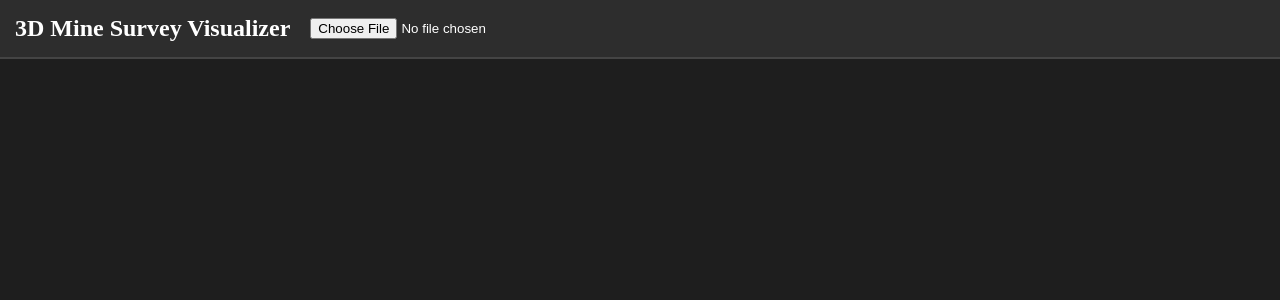
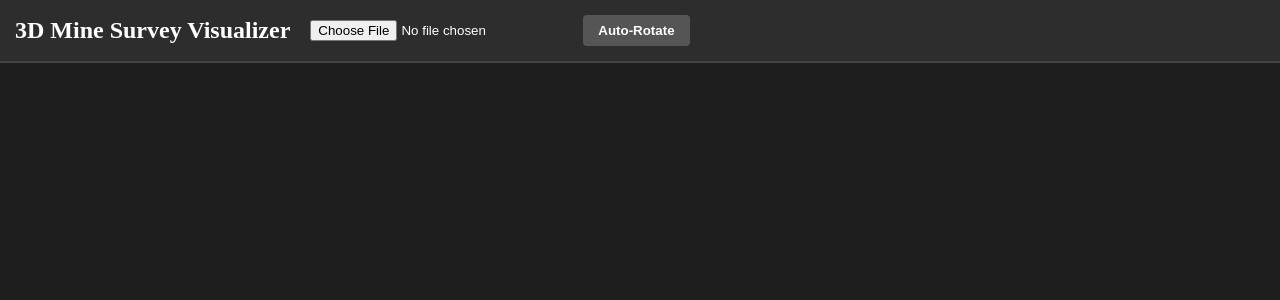
Before and after one commit to AmarMultiverse/3d-mine-survey-visualizer, a React (Vite) app: page / in a window 1280 px wide. Shown: the top 300 px of the page. Built offline with nearby package versions, Linux system fonts and the light colour scheme.

Commit message:
Add auto-rotate toggle feature for 3D model visualization

```diff
--- a/src/App.jsx
+++ b/src/App.jsx
@@ -28,7 +28,7 @@ function PointCloud({ data }) {
     // Process coordinates and map colors based on depth
     data.forEach((point, i) => {
       const x = parseFloat(point.X) || 0;
-      const y = parseFloat(point.Z) || 0; // Using Z as elevation
+      const y = parseFloat(point.Z) || 0;
       const z = parseFloat(point.Y) || 0;
 
       positions[i * 3] = x;
@@ -39,7 +39,6 @@ function PointCloud({ data }) {
       const heightRange = maxY - minY === 0 ? 1 : maxY - minY;
       const normalizedHeight = (y - minY) / heightRange;
 
-      // 0.6 is blue, 0.0 is red in HSL hue
       const hue = 0.6 * (1 - normalizedHeight);
       color.setHSL(hue, 1.0, 0.5);
 
@@ -66,6 +65,7 @@ function PointCloud({ data }) {
 // COMPONENT 2: Main Application UI
 function App() {
   const [points, setPoints] = useState([]);
+  const [autoRotate, setAutoRotate] = useState(false); // NEW FEATURE: Rotation state
 
   // Handle CSV file upload and parsing
   const handleFileUpload = (event) => {
@@ -91,6 +91,14 @@ function App() {
         <h2 style={{ margin: '0' }}>3D Mine Survey Visualizer</h2>
         <input type="file" accept=".csv" onChange={handleFileUpload} style={{ color: 'white' }} />
 
+        {/* NEW FEATURE: Auto-Rotate Toggle Button */}
+        <button
+          onClick={() => setAutoRotate(!autoRotate)}
+          style={{ padding: '8px 15px', cursor: 'pointer', backgroundColor: autoRotate ? '#4caf50' : '#555', color: 'white', border: 'none', borderRadius: '4px', fontWeight: 'bold' }}
+        >
+          {autoRotate ? 'Stop Rotation' : 'Auto-Rotate'}
+        </button>
+
         {/* Display total points badge if data exists */}
         {points.length > 0 && (
           <div style={{ backgroundColor: '#4caf50', padding: '5px 15px', borderRadius: '5px', fontWeight: 'bold', fontSize: '14px' }}>
@@ -105,7 +113,8 @@ function App() {
           <ambientLight intensity={0.8} />
           <gridHelper args={[50, 50, '#444', '#222']} />
           <PointCloud data={points} />
-          <OrbitControls />
+          {/* UPDATED: Passing the autoRotate state to OrbitControls */}
+          <OrbitControls autoRotate={autoRotate} />
         </Canvas>
       </div>
     </div>
```
